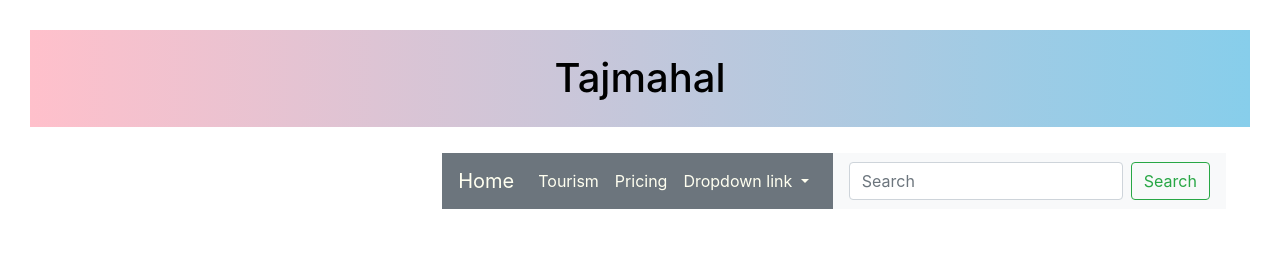
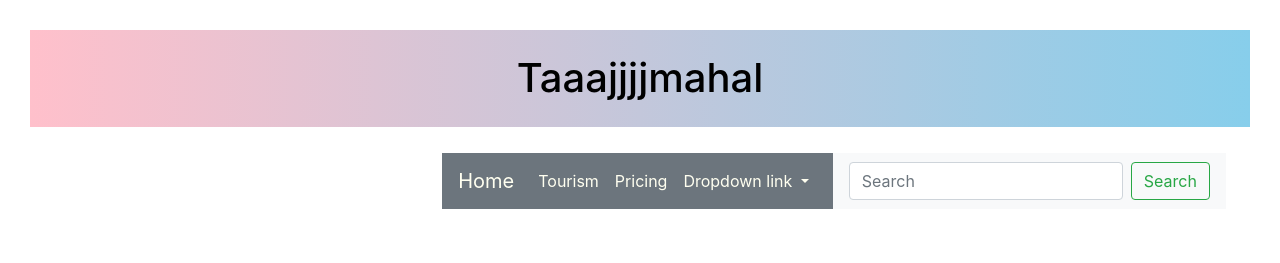
Before and after one commit to Srinivaskolla111/InnofringeTajmahal, a plain HTML site: page index.html in a window 1280 px wide. Shown: the top 263 px of the page. Drawn offline with nearby package versions, Linux system fonts and the light colour scheme; a script that the page names is missing.

Commit message:
Update index.html

```diff
--- a/index.html
+++ b/index.html
@@ -17,7 +17,7 @@
        </head>
 <body>
   <div class="main">
-    <h1 class="d-flex flex-row justify-content-center heading main" style="color: black">Tajmahal</h1>
+    <h1 class="d-flex flex-row justify-content-center heading main" style="color: black">Taaajjjjmahal</h1>
     <div class="d-flex flex-row justify-content-end main">
 
       <nav class="navbar navbar-expand-lg navbar-light bg-secondary" >
```
